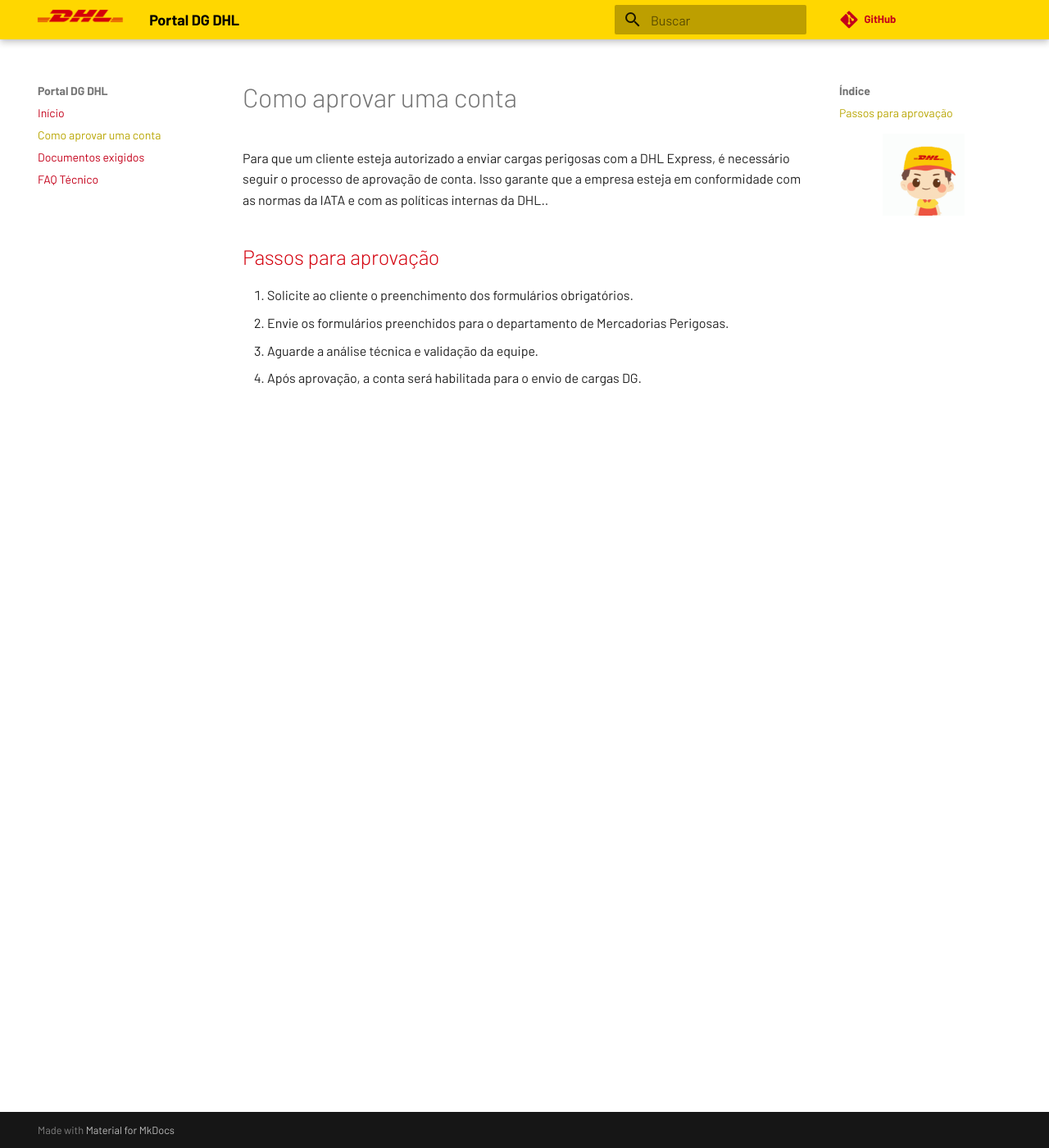
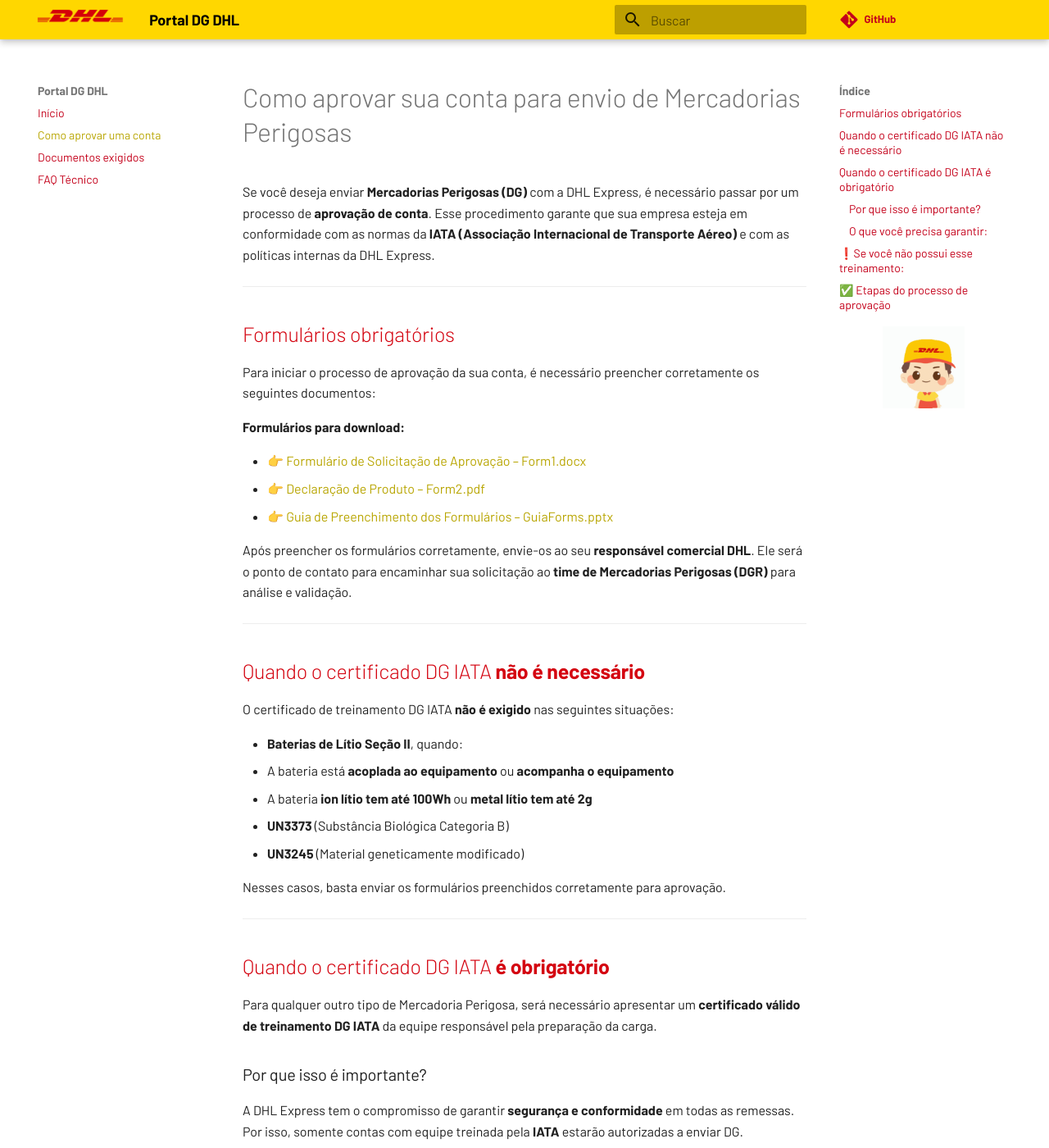
Before and after one commit to portaldangerousgoods/dpdhl, an MkDocs documentation site: the page built from docs/aprovacao.md, in a window 1280 px wide and 1400 px high. Shown: the whole window at 82% size. Built offline with MkDocs 1.6.1 and Material for MkDocs 9.7.7, drawn with Linux system fonts in a browser that asks for light colours; comment, search, counter and statistics services are not loaded; some of the changed text lies outside the part shown.

Commit message:
Update aprovacao.md

```diff
--- a/docs/aprovacao.md
+++ b/docs/aprovacao.md
@@ -1,10 +1,65 @@
-# Como aprovar uma conta
+# Como aprovar sua conta para envio de Mercadorias Perigosas
 
-Para que um cliente esteja autorizado a enviar cargas perigosas com a DHL Express, é necessário seguir o processo de aprovação de conta. Isso garante que a empresa esteja em conformidade com as normas da IATA e com as políticas internas da DHL..
+Se você deseja enviar **Mercadorias Perigosas (DG)** com a DHL Express, é necessário passar por um processo de **aprovação de conta**. Esse procedimento garante que sua empresa esteja em conformidade com as normas da **IATA (Associação Internacional de Transporte Aéreo)** e com as políticas internas da DHL Express.
 
-## Passos para aprovação
+---
 
-1. Solicite ao cliente o preenchimento dos formulários obrigatórios.
-2. Envie os formulários preenchidos para o departamento de Mercadorias Perigosas.
-3. Aguarde a análise técnica e validação da equipe.
-4. Após aprovação, a conta será habilitada para o envio de cargas DG.
+## Formulários obrigatórios
+
+Para iniciar o processo de aprovação da sua conta, é necessário preencher corretamente os seguintes documentos:
+
+**Formulários para download:**
+
+- 👉 [Formulário de Solicitação de Aprovação – Form1.docx](Form1.docx)
+- 👉 [Declaração de Produto – Form2.pdf](Form2.pdf)
+- 👉 [Guia de Preenchimento dos Formulários – GuiaForms.pptx](GuiaForms.pptx)
+
+Após preencher os formulários corretamente, envie-os ao seu **responsável comercial DHL**. Ele será o ponto de contato para encaminhar sua solicitação ao **time de Mercadorias Perigosas (DGR)** para análise e validação.
+
+---
+
+## Quando o certificado DG IATA **não é necessário**
+
+O certificado de treinamento DG IATA **não é exigido** nas seguintes situações:
+
+- **Baterias de Lítio Seção II**, quando:
+  - A bateria está **acoplada ao equipamento** ou **acompanha o equipamento**
+  - A bateria **ion lítio tem até 100Wh** ou **metal lítio tem até 2g**
+- **UN3373** (Substância Biológica Categoria B)
+- **UN3245** (Material geneticamente modificado)
+
+Nesses casos, basta enviar os formulários preenchidos corretamente para aprovação.
+
+---
+
+## Quando o certificado DG IATA **é obrigatório**
+
+Para qualquer outro tipo de Mercadoria Perigosa, será necessário apresentar um **certificado válido de treinamento DG IATA** da equipe responsável pela preparação da carga.
+
+### Por que isso é importante?
+
+A DHL Express tem o compromisso de garantir **segurança e conformidade** em todas as remessas. Por isso, somente contas com equipe treinada pela **IATA** estarão autorizadas a enviar DG.
+
+> ❗ **Importante:** essa exigência **não é uma escolha da DHL Express**, tampouco um excesso de zelo. O treinamento é uma exigência **formal das normas da IATA**, conforme descrito na **Seção 1** do manual. Estamos seguindo padrões internacionais para garantir segurança em cada etapa da cadeia logística.
+
+### O que você precisa garantir:
+
+1. Sua equipe é responsável por **declarar, embalar e rotular** as mercadorias perigosas.
+2. Sua equipe deve possuir um **certificado DG IATA válido**, comprovando que recebeu o treinamento adequado exigido pelas regulamentações internacionais.
+
+---
+
+## ❗Se você não possui esse treinamento:
+
+- Não será possível enviar Mercadorias Perigosas conosco.
+- A DHL Express segue **rigorosamente os padrões internacionais de segurança**.
+- **Não há exceções** para essa exigência.
+
+---
+
+## ✅ Etapas do processo de aprovação
+
+1. Preencha os formulários obrigatórios.
+2. Envie os documentos para o seu responsável comercial DHL.
+3. Sua solicitação será encaminhada ao time de Mercadorias Perigosas.
+4. Após análise e aprovação, sua conta estará habilitada para o envio de DG com a DHL Express - Este processo dura, em torno, **5 dias úteis**.
```
